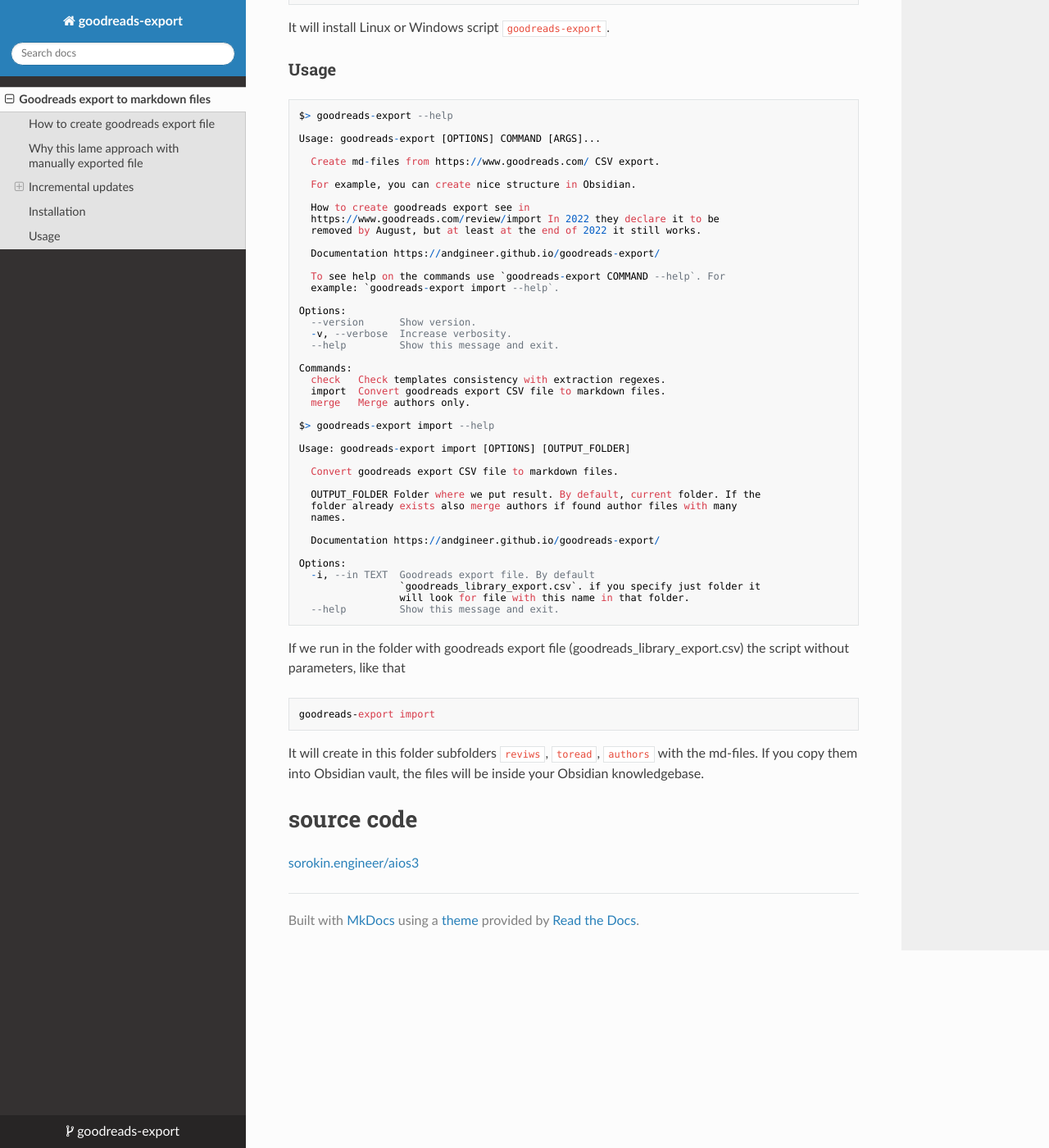
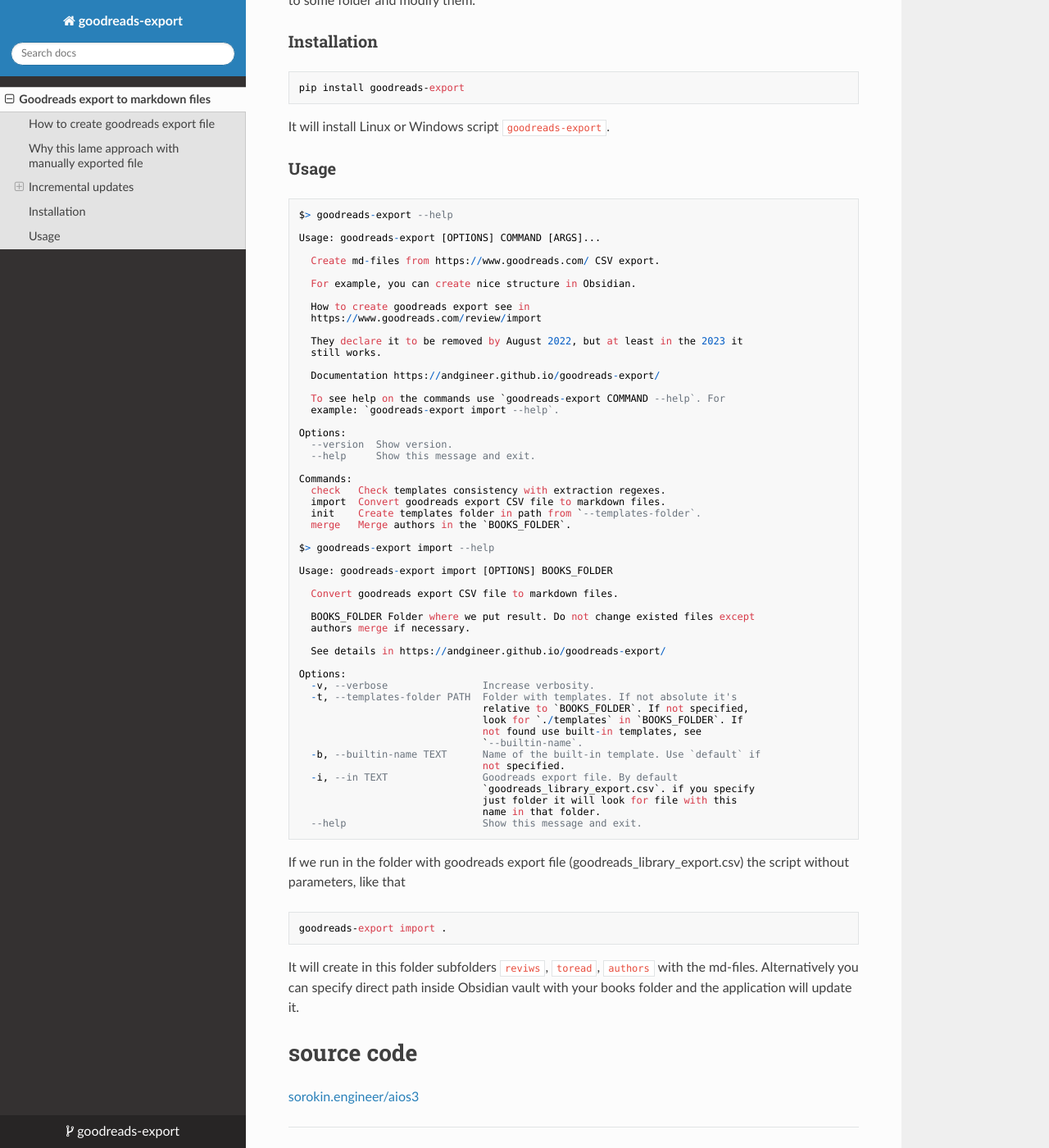
Before and after one commit to andgineer/goodreads-export, an MkDocs documentation site: the page built from docs/README.md, in a window 1280 px wide and 1400 px high, scrolled down 2683 px. Shown: the whole window at 82% size. Built offline with MkDocs 1.6.1, drawn with Linux system fonts in a browser that asks for light colours; nearby versions of some CDN libraries; some of the changed text lies outside the part shown.

Commit message:
https://github.com/andgineer/goodreads-export/issues/15
docs

```diff
--- a/docs/README.md
+++ b/docs/README.md
@@ -77,6 +77,11 @@
 
 If you need only this re-link without importing goodreads file use option `--merge`.
 
+#### Templates
+
+The application use templates that you can modify.
+Use `init` command to copy built-in templates to some folder and modify them.
+
 ### Installation
 
     pip install goodreads-export
@@ -94,8 +99,10 @@
       For example, you can create nice structure in Obsidian.
 
       How to create goodreads export see in
-      https://www.goodreads.com/review/import In 2022 they declare it to be
-      removed by August, but at least at the end of 2022 it still works.
+      https://www.goodreads.com/review/import
+
+      They declare it to be removed by August 2022, but at least in the 2023 it
+      still works.
 
       Documentation https://andgineer.github.io/goodreads-export/
 
@@ -103,40 +110,49 @@
       example: `goodreads-export import --help`.
 
     Options:
-      --version      Show version.
-      -v, --verbose  Increase verbosity.
-      --help         Show this message and exit.
+      --version  Show version.
+      --help     Show this message and exit.
 
     Commands:
       check   Check templates consistency with extraction regexes.
       import  Convert goodreads export CSV file to markdown files.
-      merge   Merge authors only.
+      init    Create templates folder in path from `--templates-folder`.
+      merge   Merge authors in the `BOOKS_FOLDER`.
 
     $> goodreads-export import --help
 
-    Usage: goodreads-export import [OPTIONS] [OUTPUT_FOLDER]
+    Usage: goodreads-export import [OPTIONS] BOOKS_FOLDER
 
       Convert goodreads export CSV file to markdown files.
 
-      OUTPUT_FOLDER Folder where we put result. By default, current folder. If the
-      folder already exists also merge authors if found author files with many
-      names.
+      BOOKS_FOLDER Folder where we put result. Do not change existed files except
+      authors merge if necessary.
 
-      Documentation https://andgineer.github.io/goodreads-export/
+      See details in https://andgineer.github.io/goodreads-export/
 
     Options:
-      -i, --in TEXT  Goodreads export file. By default
-                     `goodreads_library_export.csv`. if you specify just folder it
-                     will look for file with this name in that folder.
-      --help         Show this message and exit.
+      -v, --verbose                Increase verbosity.
+      -t, --templates-folder PATH  Folder with templates. If not absolute it's
+                                   relative to `BOOKS_FOLDER`. If not specified,
+                                   look for `./templates` in `BOOKS_FOLDER`. If
+                                   not found use built-in templates, see
+                                   `--builtin-name`.
+      -b, --builtin-name TEXT      Name of the built-in template. Use `default` if
+                                   not specified.
+      -i, --in TEXT                Goodreads export file. By default
+                                   `goodreads_library_export.csv`. if you specify
+                                   just folder it will look for file with this
+                                   name in that folder.
+      --help                       Show this message and exit.
 
 If we run in the folder with goodreads export file (goodreads_library_export.csv) the
 script without parameters, like that
 
-    goodreads-export import
+    goodreads-export import .
 
 It will create in this folder subfolders `reviws`, `toread`, `authors` with the md-files.
-If you copy them into Obsidian vault, the files will be inside your Obsidian knowledgebase.
+Alternatively you can specify direct path inside Obsidian vault with your books folder
+and the application will update it.
 
 # source code
 
```
